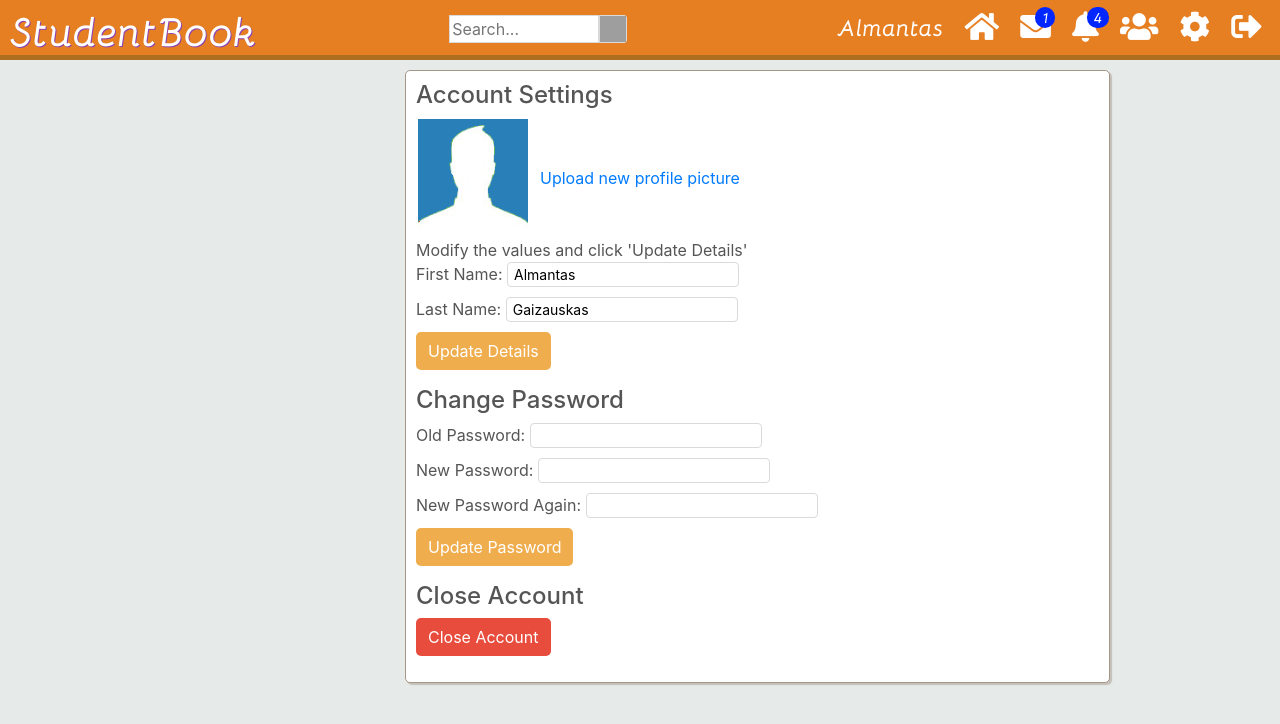
After one commit to miglezub/Inzinerinis-projektas, a PHP site: page /Demo/settings.php in a window 1280 px wide. The commit adds this page. Shown: the top 724 px of the page. Run offline with PHP 8.4, Linux system fonts and the light colour scheme; a user stored in the database is signed in; data comes from the database, SQL or seed files in the repository; some libraries are stand-ins or nearby versions; grey boxes are pictures that could not be loaded.

Commit message:
Vartotojo nustatymu puslapis, dizainas, vartotojo uzdarymo puslapis

```diff
--- a/Demo/assets/css/profile_style.css
+++ b/Demo/assets/css/profile_style.css
@@ -99,3 +99,111 @@
 	margin: 10px 0 0 28px;
 	color: #fff;
 }
+
+.search {
+	margin: 15px 0 0 15%;
+}
+
+.search #search_text_input {
+	border: thin solid #DADADA;
+	float: left;
+	height: 28px;
+	color: #504a4a;
+	outline: 0;
+	width: 150px;
+	border-top-right-radius: 0;
+	border-bottom-right-radius: 0;
+}
+
+.button_holder {
+	width: 28px;
+	height: 28px;
+	background-color: #e8e8e8;
+	border: thin solid #DADADA;
+	cursor: pointer;
+	float: left;
+	text-align: center;
+	border-top-right-radius: 3px;
+	border-bottom-right-radius: 3px;
+}
+
+.button_holder img{
+	width: 26px;
+	height: 26px;
+	cursor: pointer;
+}
+
+.search_results {
+	background-color: #fff;
+	border: 1px solid #DADADA;
+	border-bottom: none;
+	border-top: none;
+	margin-top: 21px;
+}
+
+.search_results_footer {
+	padding: 1px 4px 0px 4px;
+	height: 28px;
+	border: 1px solid #DADADA;
+	border-top: none;
+	background-color: #e67e22;
+	text-align: center;
+}
+
+.search_results_footer a {
+	color: #fff;
+}
+
+.resultDisplay85 {
+	padding: 5px 5px 0 5px;
+	height: 85px;
+	border-bottom: 1px solid #D3D3D3;
+}
+
+.search_result {
+	padding: 10px;
+	height: 110px;
+}
+
+.searchPageFriendButtons {
+	float: right;
+}
+
+.result_profile_pic {
+	float: left;
+	margin-right: 10px;
+}
+
+#search_hr {
+	margin-bottom: 0;
+}
+
+.searchPageFriendButtons input[type="submit"] {
+	border: none;
+	padding: 7px 12px;
+	border-radius: 5px;
+	color: #fff;
+}
+
+.small_profile_pic {
+	height: 110px;
+	margin: 1px 12px 0 2px;
+	float:left;
+}
+
+#settings_input {
+	border: 1px solid #DADADA;
+	height: 25px;
+	padding: 4px 6px;
+	margin-bottom: 10px;
+	border-radius: 4px;
+	font-size: 14px;
+	line-height: 25px;
+}
+
+.settings_submit {
+	border: none;
+	padding: 7px 12px;
+	border-radius: 5px;
+	color: #fff;
+}
--- a/Demo/assets/css/style.css
+++ b/Demo/assets/css/style.css
@@ -76,6 +76,7 @@ nav a:hover {
 	border-radius: 5px;
 	box-shadow: 2px 2px 1px #a4968980;
 	z-index: -1;
+	color: #555;
 }
 
 .user_details {
--- a/Demo/assets/js/demo.js
+++ b/Demo/assets/js/demo.js
@@ -1,4 +1,15 @@
 $(document).ready(function() {
+
+	$('#search_text_input').focus(function() {
+		if(window.matchMedia("(min-width: 800px)").matches) {
+			$(this).animate({width: '250px'}, 400);
+		}
+	});
+
+	$('.button_holder').on('click', function() {
+		document.search_form.submit();
+	});
+
 	//button for profile post
 	$('#submit_profile_post').click(function(){
 		$.ajax({
@@ -15,6 +26,20 @@ $(document).ready(function() {
 			}
 		});
 	});
+});
+
+$(document).click(function(e){
+	if(e.target.class !="search_results" && e.target.id !="search_text_input") {
+		$(".search_results").html("");
+		$('.search_results_footer').html("");
+		$('.search_results_footer').toggleClass("search_results_footer_empty");
+		$('.search_results_footer').toggleClass("search_results_footer");
+	}
+
+	if(e.target.class !="dropdown_data_window") {
+		$(".dropdown_data_window").html("");
+		$(".dropdown_data_window").css({"padding" : "0px", "height" : "0px"});
+	}
 });
 
 function getUser(value, user) {
@@ -54,3 +79,20 @@ function getDropdownData(user, type) {
 		$(".dropdown_data_window").css({"padding" : "0px", "height": "0px", "border" : "none"});
 	}
 }
+
+function getLiveSearchUsers(value,user) {
+	$.post("includes/handlers/ajax_search.php", {query:value, userLoggedIn: user}, function(data) {
+		if($(".search_results_footer_empty")[0]) {
+			$(".search_results_footer_empty").toggleClass("search_results_footer");
+			$(".search_results_footer_empty").toggleClass("search_results_footer_empty");
+		}
+		$('.search_results').html(data);
+		$('.search_results_footer').html("<a href='search.php?q=" + value + "'>See all results</a>");
+
+		if(data=="") {
+			$('.search_results_footer').html("");
+			$('.search_results_footer').toggleClass("search_results_footer_empty");
+			$('.search_results_footer').toggleClass("search_results_footer");
+		}
+	});
+}
--- /dev/null
+++ b/Demo/includes/form_handlers/settings_handler.php
@@ -0,0 +1,48 @@
+<?php
+	if(isset($_POST['update_details'])) {
+		$first_name=$_POST['first_name'];
+		$last_name=$_POST['last_name'];
+
+		$message="Details Updated<br><br>";
+		$query=mysqli_query($con,
+			"UPDATE users SET first_name='$first_name', last_name='$last_name' WHERE username='$userLoggedIn'");
+	}
+	else
+		$message="";
+
+	if(isset($_POST['update_password'])) {
+		$old_password=strip_tags($_POST['old_password']);
+		$new_password_1=strip_tags($_POST['new_password_1']);
+		$new_password_2=strip_tags($_POST['new_password_2']);
+
+		$password_query=mysqli_query($con,
+			"SELECT password FROM users WHERE username='$userLoggedIn'");
+		$row=mysqli_fetch_array($password_query);
+		$db_password=$row['password'];
+
+		if(md5($old_password)==$db_password) {
+			if($new_password_1==$new_password_2) {
+				if(strlen($new_password_1)<=4)
+					$password_message="Your new password must be longer than 4 characters!<br><br>";
+				else {
+					$new_password_md5=md5($new_password_1);
+					$password_query=mysqli_query($con,
+						"UPDATE users SET password='$new_password_md5' WHERE username='$userLoggedIn'");
+					$password_message="Password has been changed!<br><br>";
+				}
+			}
+			else {
+				$password_message="Your new passwords do not match!<br><br>";
+			}
+		}
+		else {
+			$password_message="Your old password is incorrect!<br><br>";
+		}
+	}
+	else
+		$password_message="";
+
+	if(isset($_POST['close_account'])) {
+		header("Location: close_account.php");
+	}
+ ?>
--- a/Demo/includes/header.php
+++ b/Demo/includes/header.php
@@ -38,15 +38,37 @@ else {
   <!-- css -->
   <link rel="stylesheet" type="text/css" href="assets/css/bootstrap.css">
   <link rel="stylesheet" type="text/css" href="assets/css/style.css">
+  <link rel="stylesheet" type="text/css" href="assets/css/profile_style.css">
   <link rel="stylesheet" type="text/css" href="assets/css/jquery.Jcrop.css">
   <link rel="stylesheet" href="https://use.fontawesome.com/releases/v5.8.1/css/all.css" integrity="sha384-50oBUHEmvpQ+1lW4y57PTFmhCaXp0ML5d60M1M7uH2+nqUivzIebhndOJK28anvf" crossorigin="anonymous">
   </head>
   <body>
 
   	<div class="top_bar">
+
   		<div class="logo">
   			<a href="index.php">StudentBook</a>
   		</div>
+
+      <div class="search">
+        <form action="search.php" method="GET" name="search_form">
+          <input type="text" onkeyup="getLiveSearchUsers(this.value, '<?php echo $userLoggedIn ?>')" name="q" placeholder="Search..." autocomplete="off" id="search_text_input">
+
+          <div class="button_holder">
+            <img src="assets/images/icons/magnifying_glass.png">
+          </div>
+
+        </form>
+
+        <div class="search_results">
+
+        </div>
+
+        <div class="search_results_footer_empty">
+
+        </div>
+
+      </div>
 
   		<nav>
   			<?php
@@ -88,7 +110,7 @@ else {
               echo '<span class="notification_badge" id="unread_requests">' . $num_requests . '</span>';
             ?>
         </a>
-  			<a href="#">
+  			<a href="settings.php">
           <i class="fas fa-cog fa-lg"></i>
         </a>
   			<a href="includes/handlers/logout.php">
--- /dev/null
+++ b/Demo/settings.php
@@ -0,0 +1,48 @@
+<?php
+include("includes/header.php");
+include("includes/form_handlers/settings_handler.php");
+ ?>
+
+ <div class='main_column column'>
+ 	<h4>Account Settings</h4>
+ 	<?php
+ 		echo "<img src='" . $user['profile_pic'] . "' class='small_profile_pic'>";
+ 	 ?>
+ 	<br><br>
+ 	<a href="upload.php">Upload new profile picture</a><br><br><br>
+
+ 	Modify the values and click 'Update Details'
+
+ 	<?php
+ 	$user_data_query=mysqli_query($con,
+ 		"SELECT first_name, last_name FROM users WHERE username='$userLoggedIn'");
+ 	$row=mysqli_fetch_array($user_data_query);
+ 	$first_name=$row['first_name'];
+ 	$last_name=$row['last_name'];
+ 	 ?>
+
+ 	<form action="settings.php" method="POST">
+ 		First Name: <input type="text" name="first_name" value="<?php echo $first_name ?>" id="settings_input"><br>
+ 		Last Name: <input type="text" name="last_name" value="<?php echo $last_name ?>" id="settings_input"><br>
+ 		<?php
+ 		echo $message;
+ 		 ?>
+ 		<input type="submit" name="update_details" id="save_details" value="Update Details" class="warning settings_submit"><br>
+ 	</form>
+
+ 	<h4>Change Password</h4>
+ 	<form action="settings.php" method="POST">
+ 		Old Password: <input type="password" name="old_password" id="settings_input"><br>
+ 		New Password: <input type="password" name="new_password_1" id="settings_input"><br>
+ 		New Password Again: <input type="password" name="new_password_2" id="settings_input"><br>
+ 		<?php
+ 		echo $password_message;
+ 		 ?>
+ 		<input type="submit" name="update_password" id="save_details" value="Update Password" class="warning settings_submit"><br>
+ 	</form>
+
+ 	<h4>Close Account</h4>
+ 	<form action="settings.php" method="POST">
+ 		<input type="submit" name="close_account" id="close_account" value="Close Account" class="danger settings_submit">
+ 	</form>
+ </div>
```
Also changed, not shown: Demo/close_account.php (added, +27 -0 lines).
